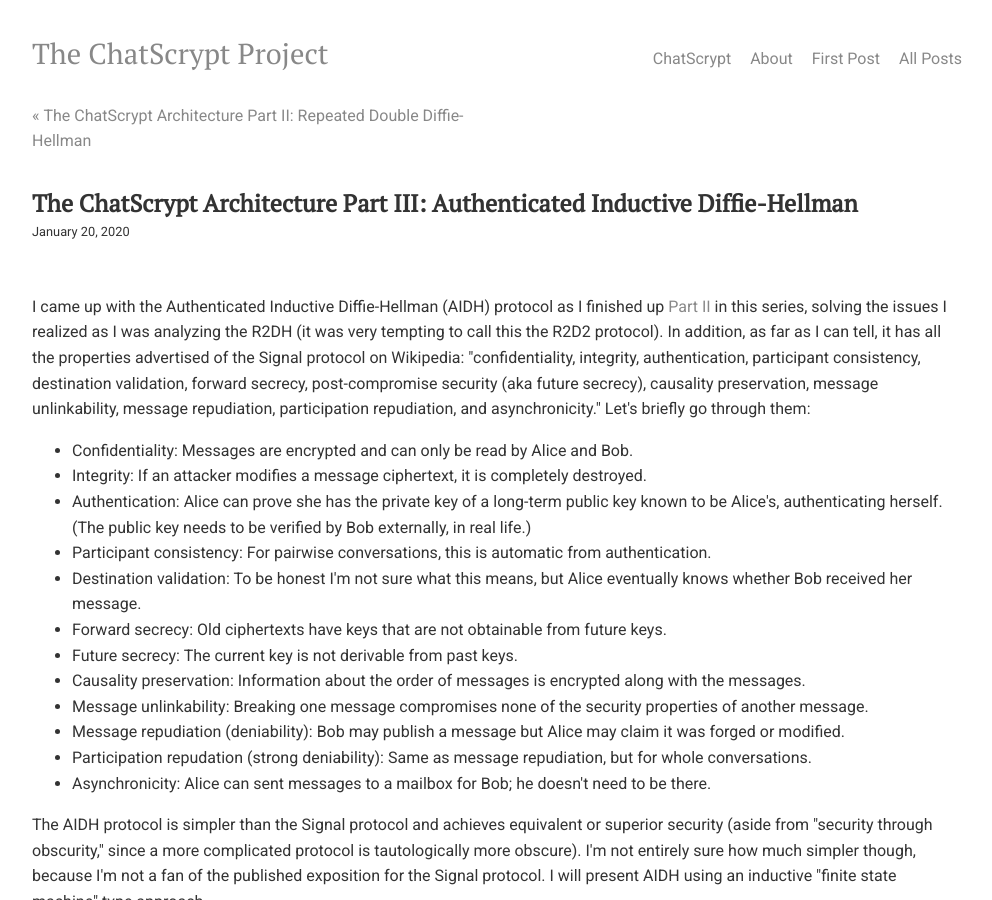
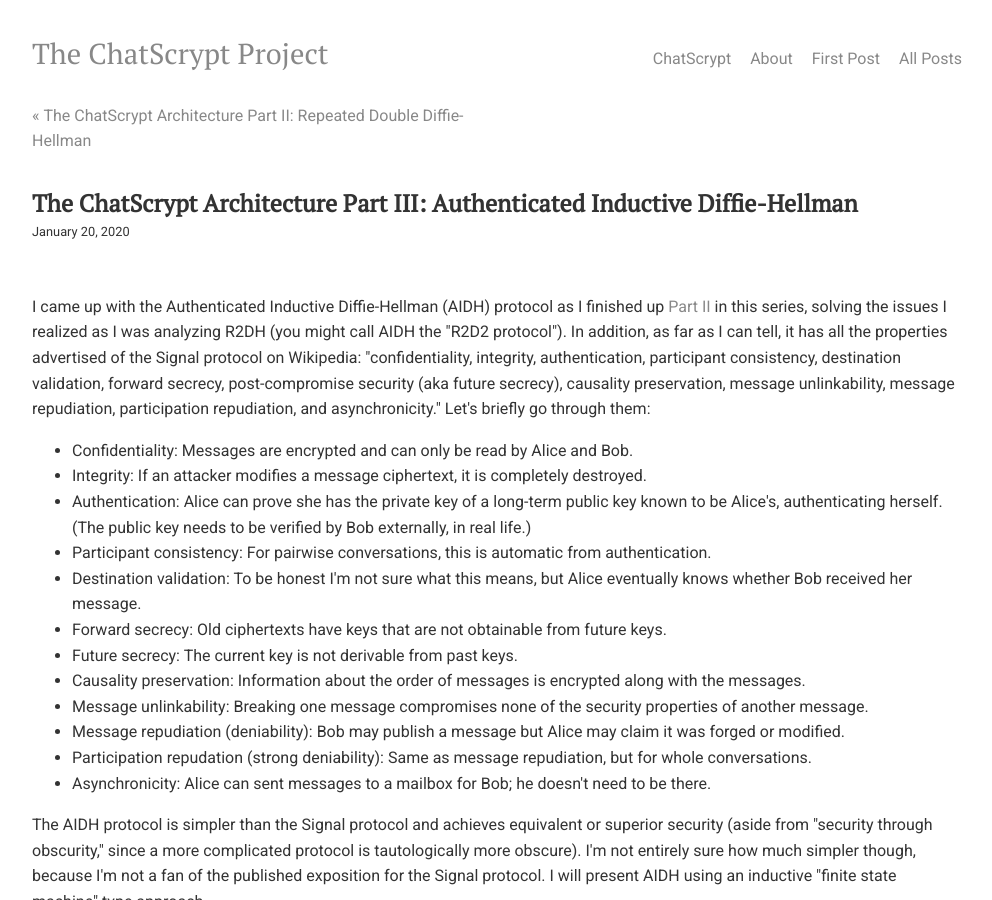
Before and after one commit to chatscrypt/chatscrypt.github.io, a Jekyll site: the page built from _posts/2020-01-23-the-chatscrypt-architecture-part-iii-authenticated-inductive-diffie-hellman.html, in a window 1280 px wide and 900 px high. Shown: the whole window, without its empty margins (143-1135 px from the left). Built offline with Jekyll 4.4.1, drawn with Linux system fonts in a browser that asks for light colours; comment, search, counter and statistics services are not loaded.

Commit message:
Update 2020-01-23-the-chatscrypt-architecture-part-iii-authenticated-inductive-diffie-hellman.html

```diff
--- a/_posts/2020-01-23-the-chatscrypt-architecture-part-iii-authenticated-inductive-diffie-hellman.html
+++ b/_posts/2020-01-23-the-chatscrypt-architecture-part-iii-authenticated-inductive-diffie-hellman.html
@@ -5,7 +5,7 @@
 date: 2020-01-20
 ---
 
-I came up with the Authenticated Inductive Diffie-Hellman (AIDH) protocol as I finished up <a href="https://chatscrypt.github.io/2020/01/20/the-chatscrypt-architecture-part-ii-repeated-triple-diffie-hellman">Part II</a> in this series, solving the issues I realized as I was analyzing the R2DH (it was very tempting to call this the R2D2 protocol). In addition, as far as I can tell, it has all the properties advertised of the Signal protocol on Wikipedia: "confidentiality, integrity, authentication, participant consistency, destination validation, forward secrecy, post-compromise security (aka future secrecy), causality preservation, message unlinkability, message repudiation, participation repudiation, and asynchronicity." Let's briefly go through them:
+I came up with the Authenticated Inductive Diffie-Hellman (AIDH) protocol as I finished up <a href="https://chatscrypt.github.io/2020/01/20/the-chatscrypt-architecture-part-ii-repeated-triple-diffie-hellman">Part II</a> in this series, solving the issues I realized as I was analyzing R2DH (you might call AIDH the "R2D2 protocol"). In addition, as far as I can tell, it has all the properties advertised of the Signal protocol on Wikipedia: "confidentiality, integrity, authentication, participant consistency, destination validation, forward secrecy, post-compromise security (aka future secrecy), causality preservation, message unlinkability, message repudiation, participation repudiation, and asynchronicity." Let's briefly go through them:
 <ul>
 <li> Confidentiality: Messages are encrypted and can only be read by Alice and Bob.
 <li> Integrity: If an attacker modifies a message ciphertext, it is completely destroyed.
```
